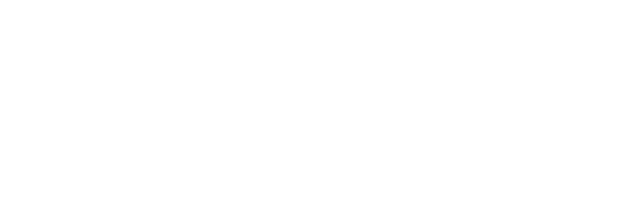
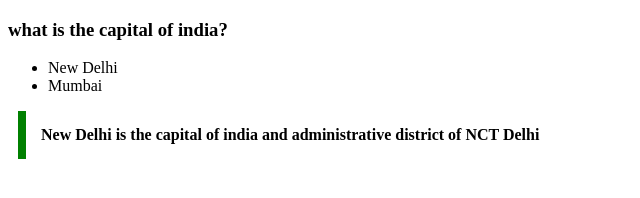
Before and after one commit to acciojob/trivia-sherinsheraf, a website: page main.html in a window 1280 px wide. Shown: the whole page, without its empty margins (0-640 px from the left). Drawn offline with Linux system fonts and the light colour scheme.

Commit message:
code is completed

```diff
--- a/main.html
+++ b/main.html
@@ -5,8 +5,24 @@
 <head>
 	<link rel="stylesheet" href="styles.css">
 </head>
+<style>
+	blockquote{
+		max-width: 600px;
+		margin: 10px;
+		 padding: 15px;
+		 border-left: 8px solid green;
+		 background-color: #f8fffe"";
+		font-weight: bold
+	}
+</style>
 
 <body>
+	<h3>what is the capital of india?</h3>
+	<ul>
+		<li>New Delhi</li>
+		<li>Mumbai</li>
+	</ul>
+<blockquote> New Delhi is the capital of india and administrative district of NCT Delhi</blockquote>
 	<!-- the entire body must be written by student -->
     <script type="text/javascript" src="./script.js">
 </script>
```
